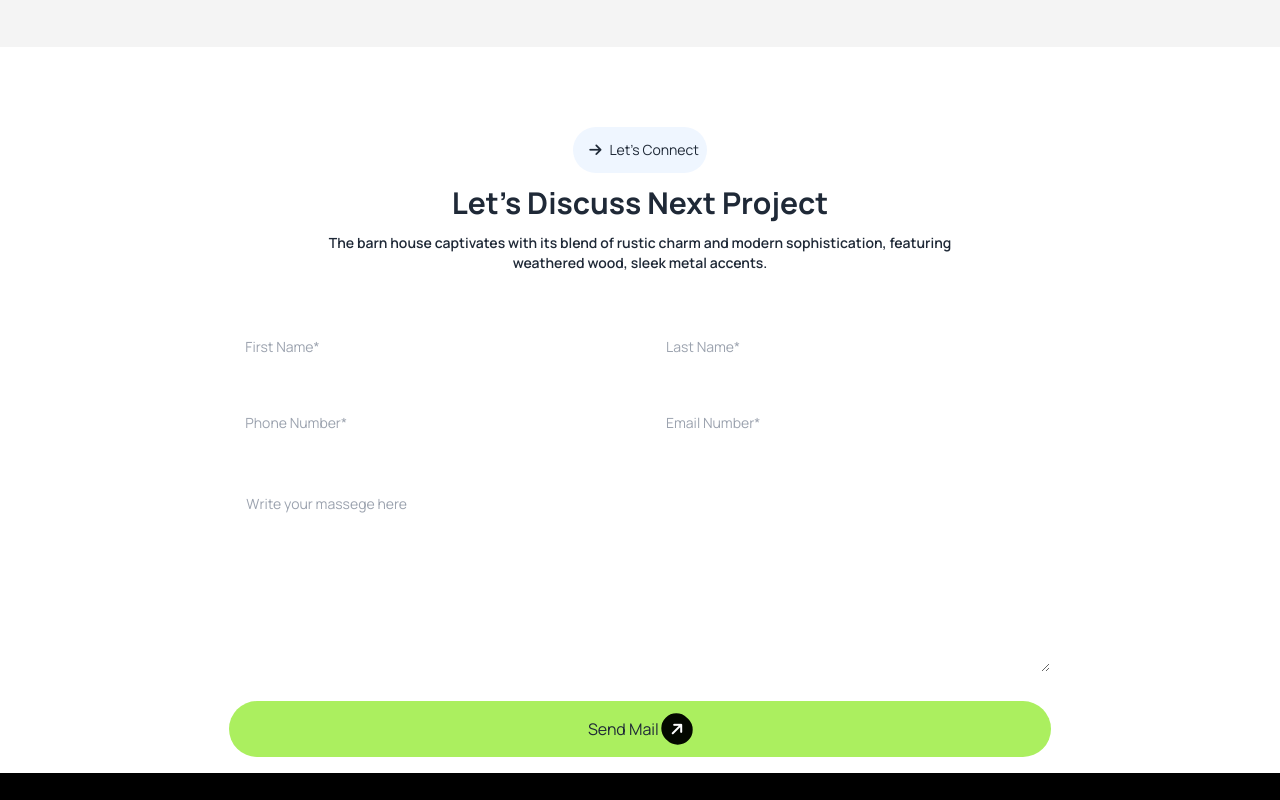
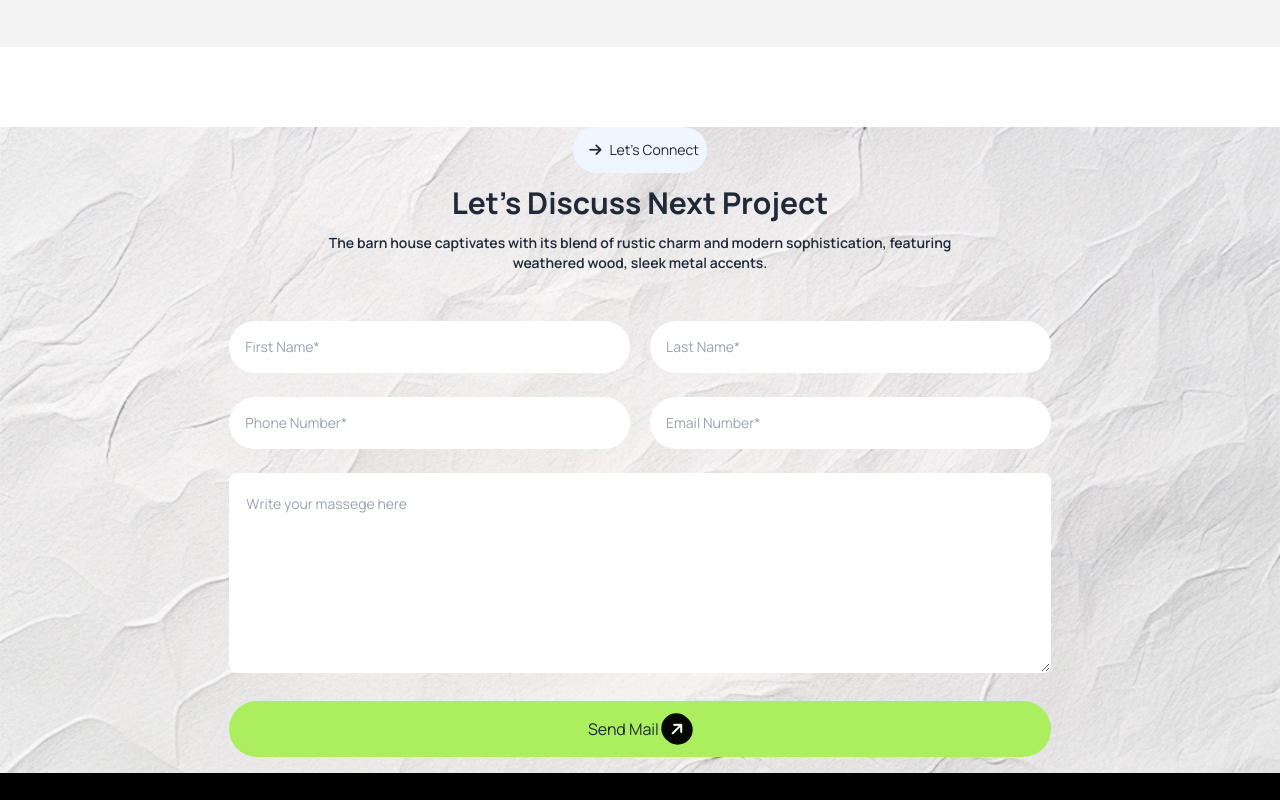
Before and after one commit to tushar54/assignment-3, a plain HTML site: page index.html in a window 1280 px wide. Shown: the part 3740-4540 px from the top of the page. Drawn offline with nearby package versions, Linux system fonts and the light colour scheme; the site is published under a folder, as on GitHub Pages, so addresses that start at the root find nothing.

Commit message:
background image problem checking

```diff
--- a/index.html
+++ b/index.html
@@ -327,7 +327,7 @@
 
 
       <!-- contact section -->
-       <section class="bg-[url('/assets/bg.jpg')] bg-cover bg-center ">
+       <section class="bg-[url('./assets/bg.jpg')] bg-cover bg-center ">
         <!-- text section  -->
         <div class="m-4">
           <div class=" lg:w-2/4 mx-auto text-center mt-20 space-y-3 pb-4 ">
```
